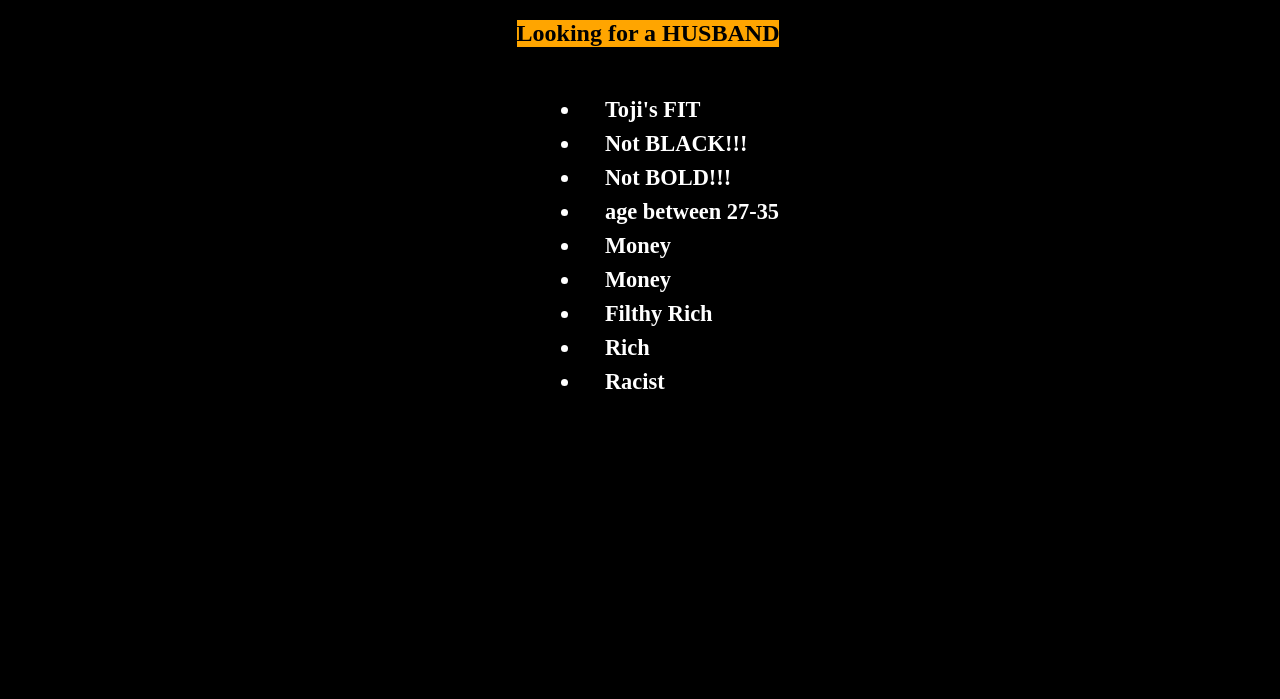
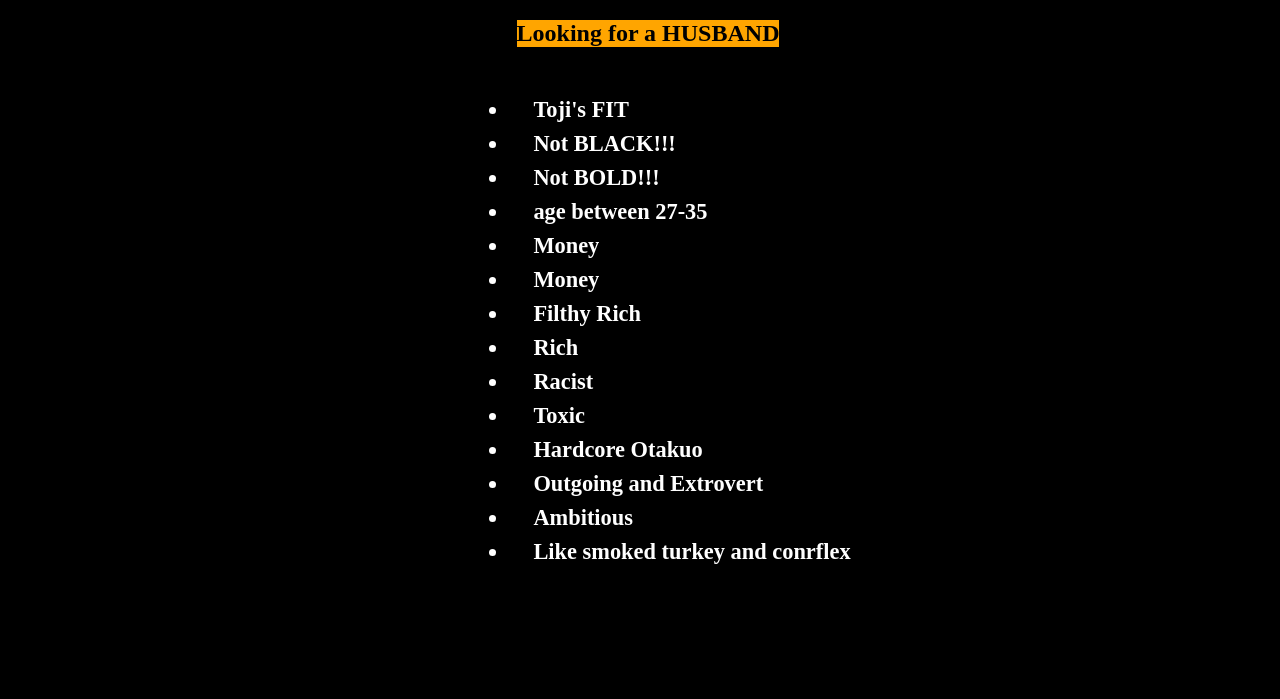
Before and after one commit to johntharwatjt3/merna, a plain HTML site: page index.html in a window 1280 px wide. Shown: the part 101-800 px from the top of the page. Drawn offline with Linux system fonts and the light colour scheme.

Commit message:
Update index.html

```diff
--- a/index.html
+++ b/index.html
@@ -3,16 +3,16 @@
 <title>Merna</title>
 <head>
 <meta name="viewport" content="width=device-width,initial-scale=1.0">
+
 <link rel="stylesheet" href="style.css">
 <link rel="stylesheet" href="https://cdnjs.cloudflare.com/ajax/libs/font-awesome/4.7.0/css/font-awesome.min.css">
 
 </head>
 <body>
-
+<div class="all-container">
 <h1 class="title" > Merna Manga <span> <img src="mango.svg" width="50" height="50"></span> </h1>
 <div class="container">
-<h2 class="info-title" > Looking for a HUSBAND
-  </h2>
+<h2 class="info-title" > Looking for a HUSBAND </h2>
 <ul class="info">
 		<li>Toji's FIT</li>
 		<li>Not BLACK!!!</li>
@@ -23,7 +23,11 @@
 		<li>Filthy Rich</li>
 		<li>Rich</li>
 		<li>Racist</li>
-
+		<li>Toxic</li>
+		<li>Hardcore Otakuo</li>
+		<li>Outgoing and Extrovert</li>
+		<li>Ambitious</li>
+		<li>Like smoked turkey and conrflex</li>
 </ul>
 
 </div>
@@ -43,7 +47,7 @@
 
 
 
-
+</div>
 
 
 
```
